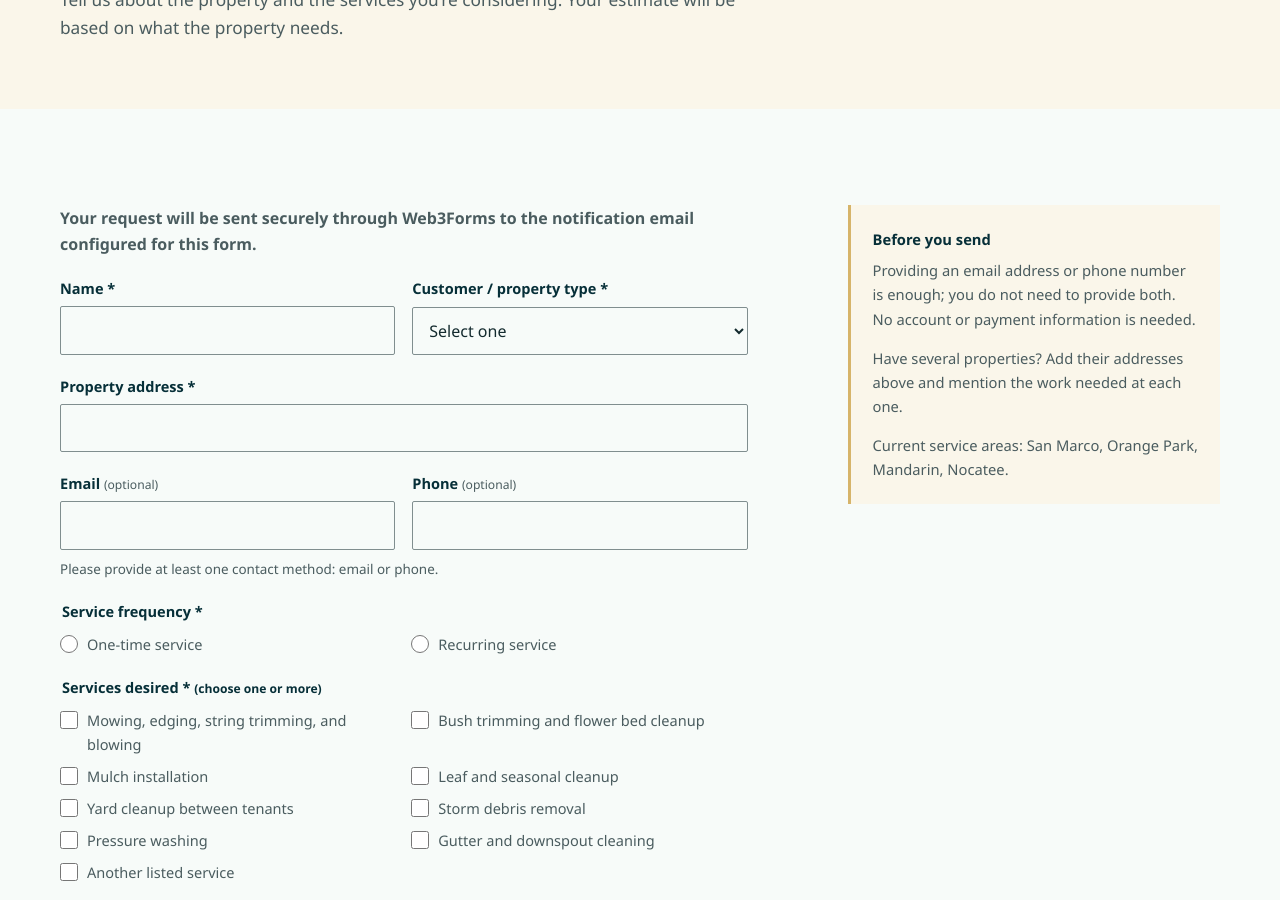
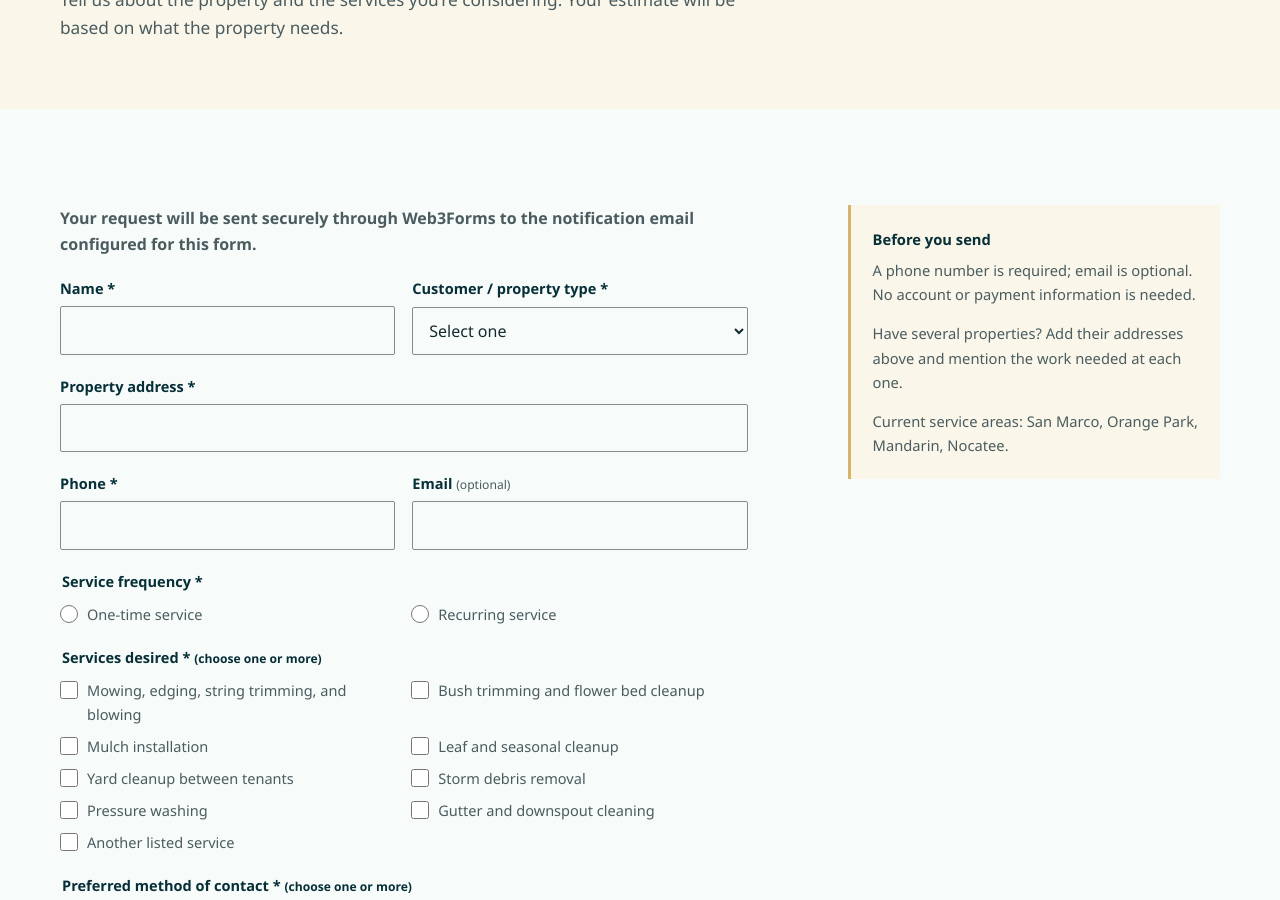
Before and after one commit to Severswoed/seagrassjax, a Jekyll site: the page built from estimate/index.md, in a window 1280 px wide and 900 px high, scrolled down 523 px. Built offline with Jekyll 4.4.1, drawn with Linux system fonts in a browser that asks for light colours.

Commit message:
Require phone number on estimate form
Co-authored-by: Copilot <223556219+Copilot@users.noreply.github.com>

```diff
--- a/assets/js/site.js
+++ b/assets/js/site.js
@@ -87,11 +87,10 @@
       return;
     }
 
-    const email = form.elements.namedItem("email").value.trim();
     const phone = form.elements.namedItem("phone").value.trim();
-    if (!email && !phone) {
-      announce("Please add an email address or phone number so Ethan can follow up.", "error");
-      (form.elements.namedItem("email")).focus();
+    if (!phone) {
+      announce("Please add a phone number so Ethan can follow up.", "error");
+      form.elements.namedItem("phone").focus();
       return;
     }
     if (!form.querySelector("input[name='service_frequency']:checked")) {
--- a/estimate/index.md
+++ b/estimate/index.md
@@ -10,8 +10,7 @@ description: Tell Sea Grass Lawn & Landscape about your property and the work yo
     <p class="form-status" id="form-status" role="status" aria-live="polite" data-state="info">Your request will be sent securely through Web3Forms to the notification email configured for this form.</p>
     <div class="field-row"><div class="field"><label for="name">Name <span aria-hidden="true">*</span></label><input id="name" name="name" autocomplete="name" required maxlength="120"></div><div class="field"><label for="property-type">Customer / property type <span aria-hidden="true">*</span></label><select id="property-type" name="property_type" required><option value="" selected disabled>Select one</option><option>Residential</option><option>Commercial</option><option>Property manager / rental owner</option></select></div></div>
     <div class="field"><label for="address">Property address <span aria-hidden="true">*</span></label><input id="address" name="property_address" autocomplete="street-address" required maxlength="240"></div>
-    <div class="field-row"><div class="field"><label for="email">Email <small>(optional)</small></label><input id="email" name="email" type="email" autocomplete="email" maxlength="254"></div><div class="field"><label for="phone">Phone <small>(optional)</small></label><input id="phone" name="phone" type="tel" autocomplete="tel" maxlength="40"></div></div>
-    <p class="field-help">Please provide at least one contact method: email or phone.</p>
+    <div class="field-row"><div class="field"><label for="phone">Phone <span aria-hidden="true">*</span></label><input id="phone" name="phone" type="tel" autocomplete="tel" required maxlength="40"></div><div class="field"><label for="email">Email <small>(optional)</small></label><input id="email" name="email" type="email" autocomplete="email" maxlength="254"></div></div>
     <fieldset class="fieldset"><legend class="fieldset-legend">Service frequency <span aria-hidden="true">*</span></legend><div class="radio-group">
       <label class="radio-option"><input type="radio" name="service_frequency" value="One-time service" required>One-time service</label>
       <label class="radio-option"><input type="radio" name="service_frequency" value="Recurring service" required>Recurring service</label>
@@ -39,4 +38,4 @@ description: Tell Sea Grass Lawn & Landscape about your property and the work yo
     <div class="honeypot" aria-hidden="true"><label for="botcheck">Leave this field unchecked</label><input id="botcheck" name="botcheck" type="checkbox" tabindex="-1"></div>
     <div><button class="button" type="submit">Send estimate request <span aria-hidden="true">→</span></button></div>
   </form>
-</div><aside class="form-note"><strong>Before you send</strong><p>Providing an email address or phone number is enough; you do not need to provide both. No account or payment information is needed.</p><p>Have several properties? Add their addresses above and mention the work needed at each one.</p><p>Current service areas: {% for area in site.data.business.service_areas %}{{ area }}{% unless forloop.last %}, {% endunless %}{% endfor %}.</p></aside></div></section>
+</div><aside class="form-note"><strong>Before you send</strong><p>A phone number is required; email is optional. No account or payment information is needed.</p><p>Have several properties? Add their addresses above and mention the work needed at each one.</p><p>Current service areas: {% for area in site.data.business.service_areas %}{{ area }}{% unless forloop.last %}, {% endunless %}{% endfor %}.</p></aside></div></section>
```
Also changed, not shown: README.md.
